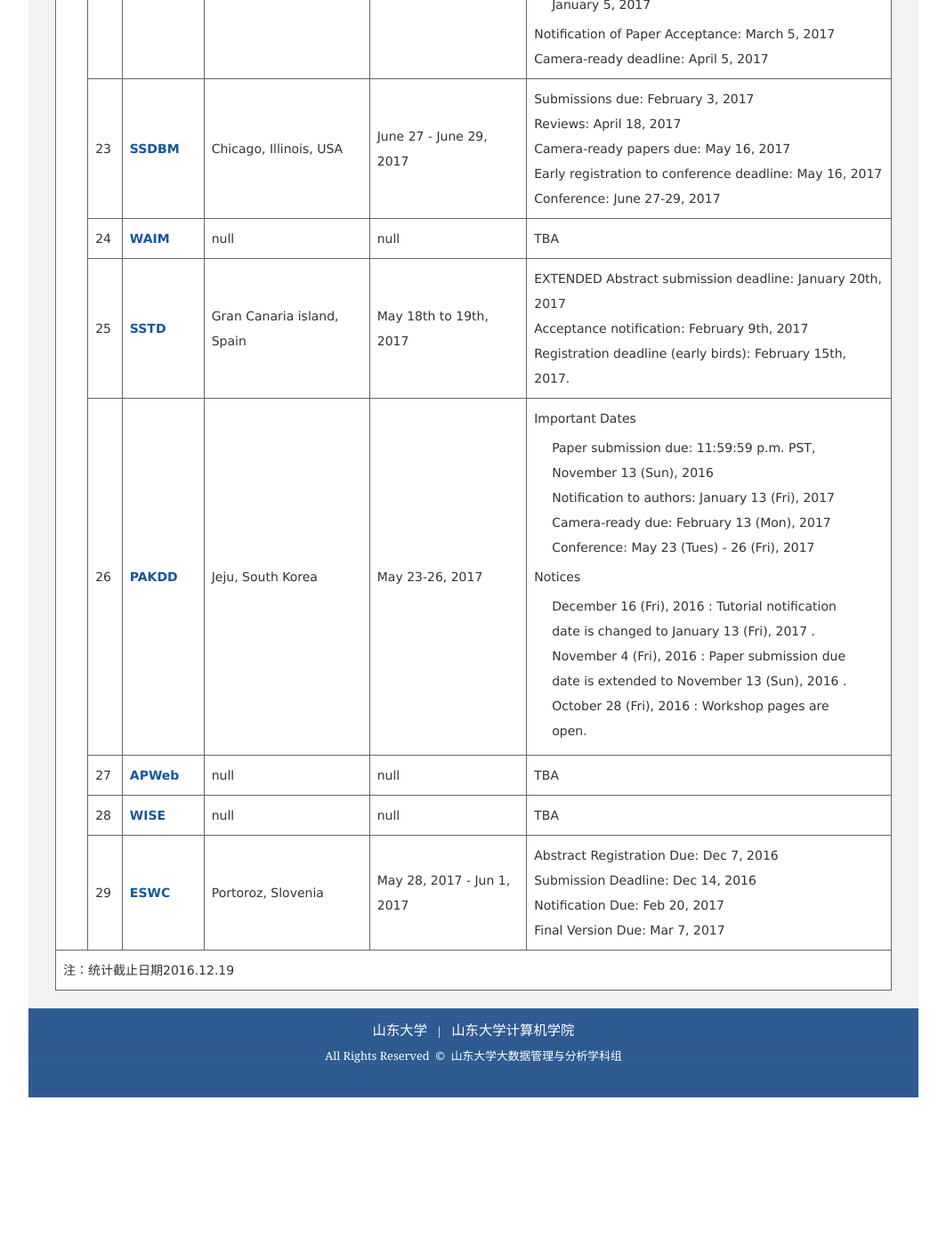
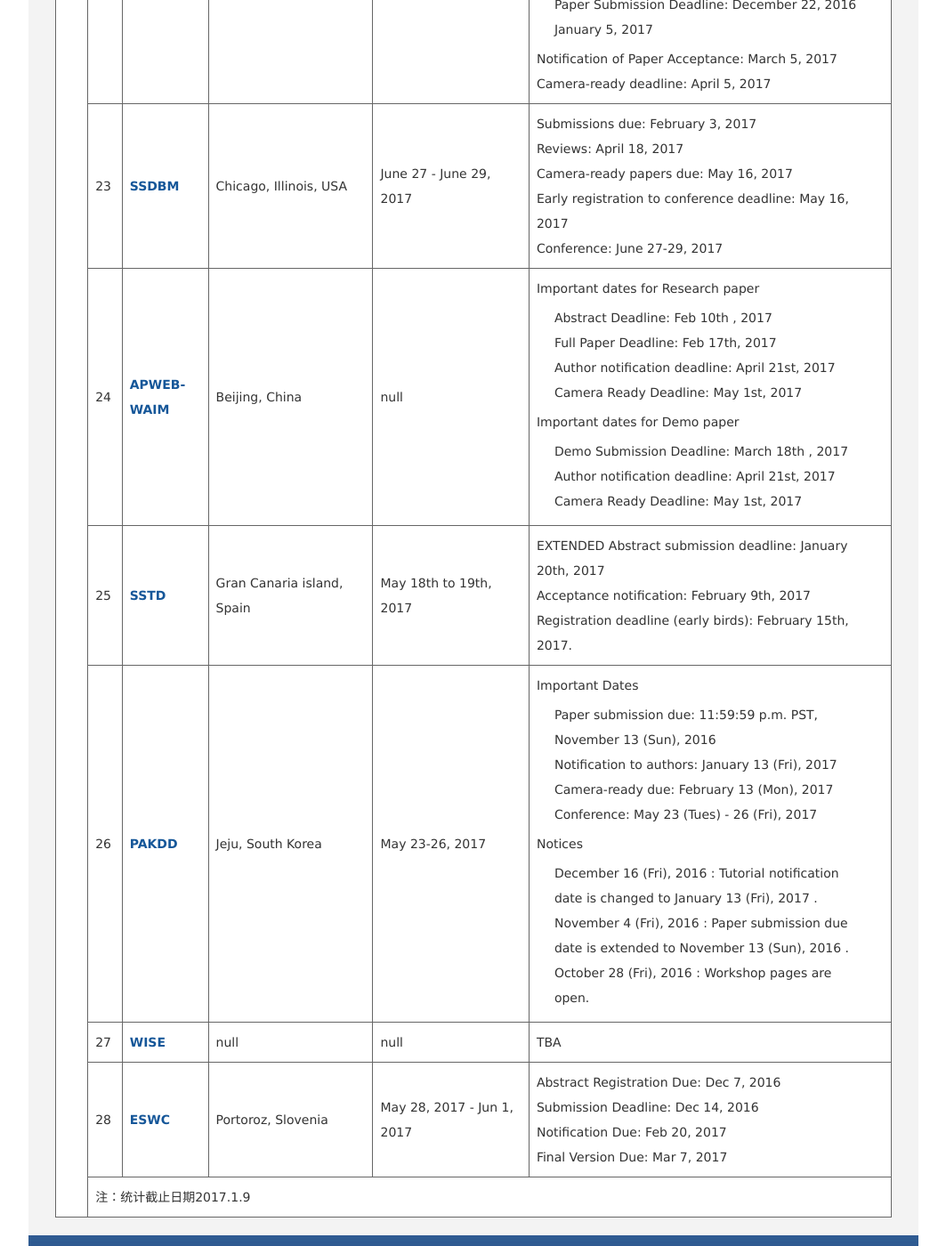
Before and after one commit to sdubigdata/bigdata-home, a Jekyll site: the page built from _source/_posts/2016-12-19-2.md, in a window 1280 px wide and 1400 px high, scrolled down 10068 px. Shown: the whole window at 89% size, without its empty margins (108-1171 px from the left). Built offline with Jekyll 4.4.1, drawn with Linux system fonts in a browser that asks for light colours; before the commit the page ends 11301 px from its top, so only the background shows below that.

Commit message:
add important dates of APWEB-WAIM in info-share module

```diff
--- a/_source/_posts/2016-12-19-2.md
+++ b/_source/_posts/2016-12-19-2.md
@@ -536,10 +536,24 @@
     </tr>
     <tr>
         <td>24</td>
-        <td><a href="http://sit.jxufe.cn/waim2016/" target="_blank">WAIM</a></td>
+        <td><a href="https://cmt3.research.microsoft.com/WAIM2017" target="_blank">APWEB-WAIM</a></td>
+        <td>Beijing, China</td>
         <td>null</td>
-        <td>null</td>
-        <td>TBA</td>
+        <td>Important dates for Research paper<br/>
+<p>
+Abstract Deadline: Feb 10th , 2017<br/>
+Full Paper Deadline: Feb 17th, 2017<br/>
+Author notification deadline: April 21st, 2017<br/>
+Camera Ready Deadline: May 1st, 2017<br/>
+</p>
+Important dates for Demo paper<br/>
+<p>
+Demo Submission Deadline: March 18th ,  2017<br/>
+Author notification deadline: April  21st, 2017<br/>
+Camera Ready Deadline: May 1st, 2017<br/>
+</p>
+
+        </td>
     </tr>
     <tr>
         <td>25</td>
@@ -571,22 +585,16 @@
             </p>
         </td>
     </tr>
+
     <tr>
         <td>27</td>
-        <td><a href="http://ada.suda.edu.cn/apweb2016/" target="_blank">APWeb</a></td>
+        <td><a href="http://www.wise-conferences.org/2016/index.html" target="_blank">WISE</a></td>
         <td>null</td>
         <td>null</td>
         <td>TBA</td>
     </tr>
     <tr>
         <td>28</td>
-        <td><a href="http://www.wise-conferences.org/2016/index.html" target="_blank">WISE</a></td>
-        <td>null</td>
-        <td>null</td>
-        <td>TBA</td>
-    </tr>
-    <tr>
-        <td>29</td>
         <td><a href="http://2017.eswc-conferences.org/" target="_blank">ESWC</a></td>
         <td>Portoroz, Slovenia</td>
         <td>May 28, 2017 - Jun 1, 2017</td>
@@ -597,6 +605,6 @@
         </td>
     </tr>
     <tr>
-        <td colspan="6">注：统计截止日期2016.12.19</td>
+        <td colspan="6">注：统计截止日期2017.1.9</td>
     </tr>
 </table>
```
Also changed, not shown: 1 other file.
